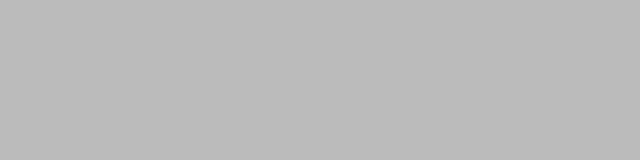
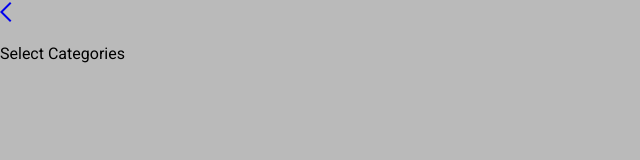
Before and after one commit to darwin1501/CSE_trainer, a React (Create React App) app in the folder client/: page /category-selection in a window 1280 px wide. Before the commit this address had no page. Shown: the top 160 px of the page, without its empty margins (0-640 px from the left). Built offline with nearby package versions, Linux system fonts and the light colour scheme.

Commit message:
add some changes

```diff
--- a/client/src/index.js
+++ b/client/src/index.js
@@ -7,6 +7,7 @@ import { BrowserRouter, Routes, Route } from "react-router-dom";
 
 
 import TrainingType from 'pages/trainingtype';
+import CategorySelection from 'pages/category_selection';
 
 const root = ReactDOM.createRoot(document.getElementById('root'));
 root.render(
@@ -14,7 +15,8 @@ root.render(
     <BrowserRouter>
       <Routes>
         <Route path='/' element={<App />}/>
-        <Route path='/trainingtype' element={<TrainingType />}/>
+        <Route path='/trainingtype' element={<TrainingType />} />
+        <Route path='/category-selection' element={<CategorySelection />} />
       </Routes>
     </BrowserRouter>
   </React.StrictMode>
--- a/client/src/pages/category_selection.js
+++ b/client/src/pages/category_selection.js
@@ -0,0 +1,20 @@
+import React from "react";
+import { Link } from "react-router-dom";
+
+const CategorySelection = () => {
+    return (
+
+        <div>
+            <Link to='/trainingtype'>
+            <div >
+                <span className="material-symbols-outlined">
+                    arrow_back_ios
+                </span>
+            </div>
+            </Link>
+            <p>Select Categories</p>
+        </div>
+    )
+}
+
+export default CategorySelection
--- a/client/src/pages/trainingtype.js
+++ b/client/src/pages/trainingtype.js
@@ -14,11 +14,14 @@ function TrainingType(){
             </Link>
             <p className={TrainingTypeStyle.title}>Select Training Type</p>
             <div className={TrainingTypeStyle.cardContainer}>
-                {<Card
-                    title="Quick Test"
-                    questionCount={"5 questions each category"}
-                    info="Coming soon. . ."
+                <Link to="/category-selection">
+                    {<Card
+                        title="Quick Test"
+                        questionCount={"5 questions each category"}
+                        info="Coming soon. . ."
                     />}
+                </Link>
+
                 {<Card
                     title="Professional"
                     questionCount={300}
```
Also changed, not shown: 1 other file (tests, documents, lock files or other folders).
